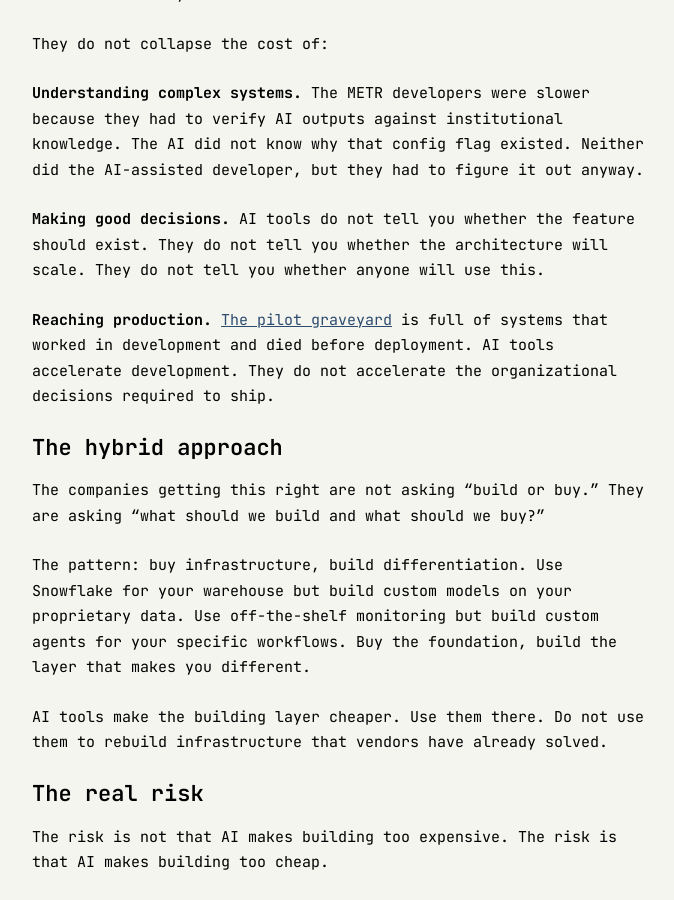
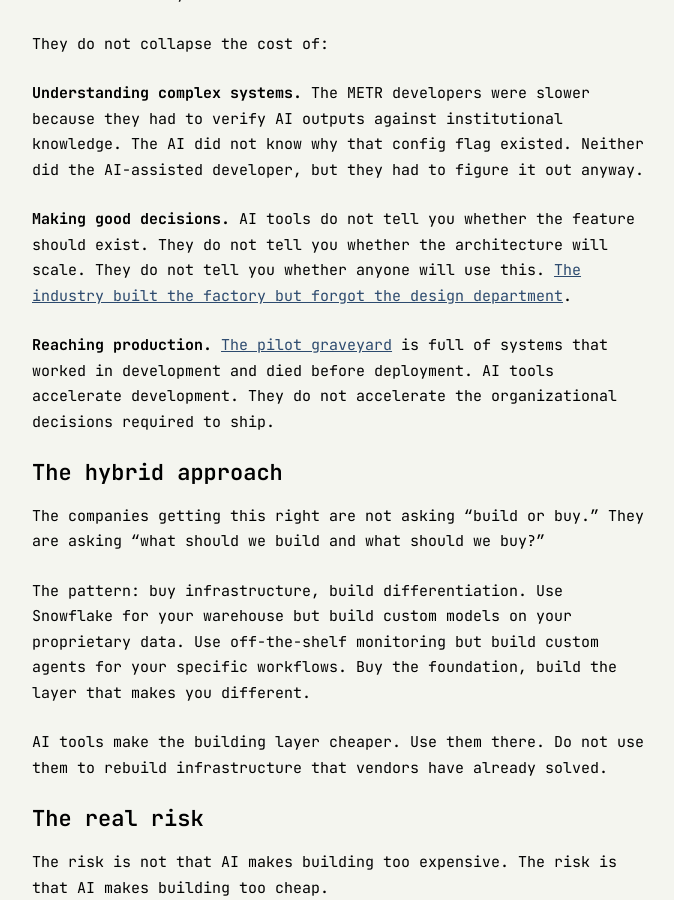
Before and after one commit to ashita-ai/ashita-ai.github.io, a Jekyll site: the page built from _posts/2026-02-03-the-build-is-not-the-hard-part.md, in a window 1280 px wide and 900 px high, scrolled down 2272 px. Shown: the whole window, without its empty margins (302-976 px from the left). Built offline with Jekyll 4.4.1, drawn with Linux system fonts in a browser that asks for light colours.

Commit message:
Add link to factory-without-a-design-department post

```diff
--- a/_posts/2026-02-03-the-build-is-not-the-hard-part.md
+++ b/_posts/2026-02-03-the-build-is-not-the-hard-part.md
@@ -50,7 +50,7 @@ They do not collapse the cost of:
 
 **Understanding complex systems.** The METR developers were slower because they had to verify AI outputs against institutional knowledge. The AI did not know why that config flag existed. Neither did the AI-assisted developer, but they had to figure it out anyway.
 
-**Making good decisions.** AI tools do not tell you whether the feature should exist. They do not tell you whether the architecture will scale. They do not tell you whether anyone will use this.
+**Making good decisions.** AI tools do not tell you whether the feature should exist. They do not tell you whether the architecture will scale. They do not tell you whether anyone will use this. [The industry built the factory but forgot the design department](/blog/the-factory-without-a-design-department/).
 
 **Reaching production.** [The pilot graveyard](/blog/the-ai-pilot-graveyard/) is full of systems that worked in development and died before deployment. AI tools accelerate development. They do not accelerate the organizational decisions required to ship.
 
```
